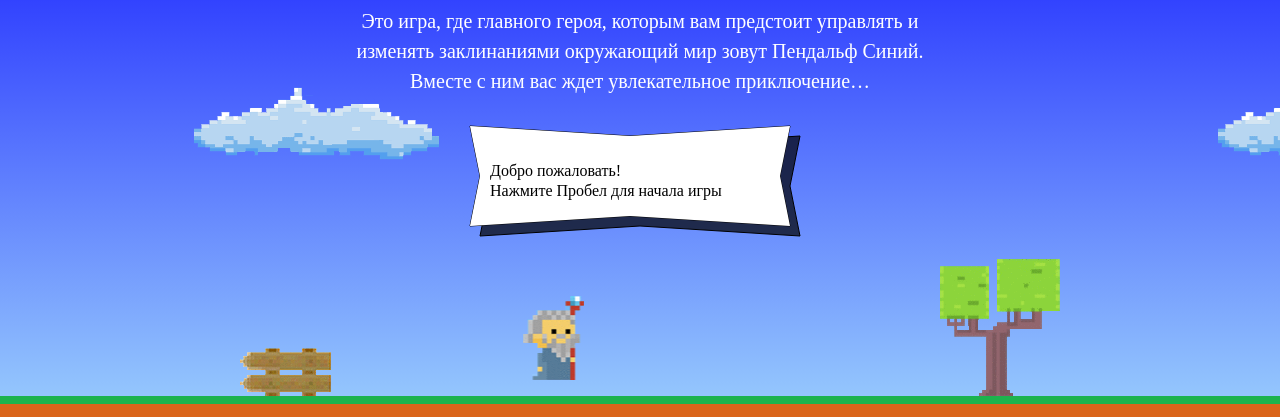
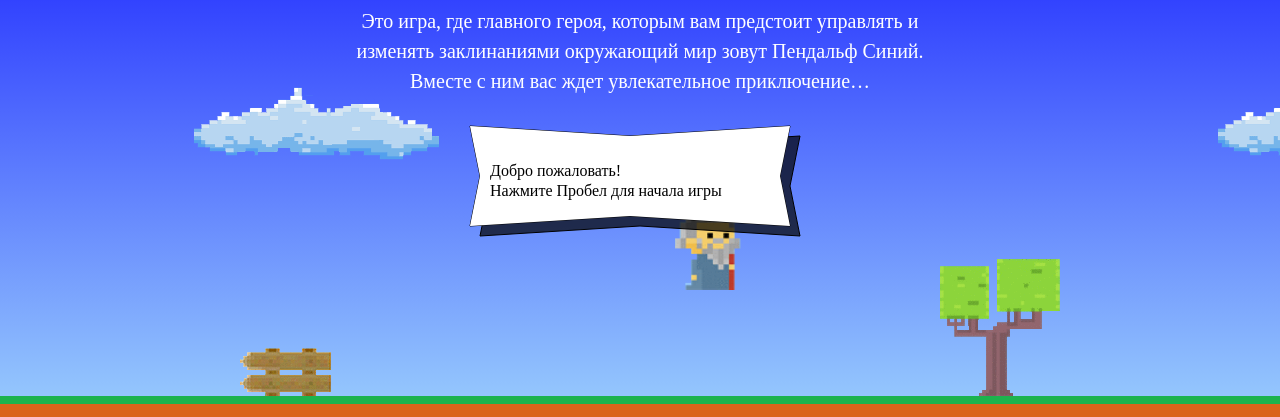
Before and after one commit to Katarios2015/26126-code-and-magick-1, a website: page index.html in a window 1280 px wide. Shown: the part 203-620 px from the top of the page. Drawn offline with Linux system fonts and the light colour scheme; a web font is replaced by a local one.

Commit message:
финальные исправления

```diff
--- a/index.html
+++ b/index.html
@@ -183,7 +183,6 @@
 <script type="text/javascript">
   var fireballSize = 22;
   var getFireballSpeed = function(left){
-    if(left){
      return left ? 5 : 2;
   };
   var wizardSpeed = 2;
@@ -193,10 +192,10 @@
     return wizardHeight;
   };
   var getWizardX = function(width){
-    return width/2 - wizardWidth/2;
+    return width/2 + wizardWidth/2;
   };
   var getWizardY = function(height){
-    return height*2/3;
+    return height/3;
   };
 </script>
 <script src="js/game.js">
```
